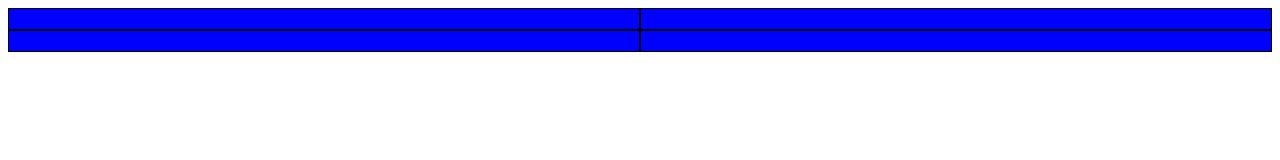
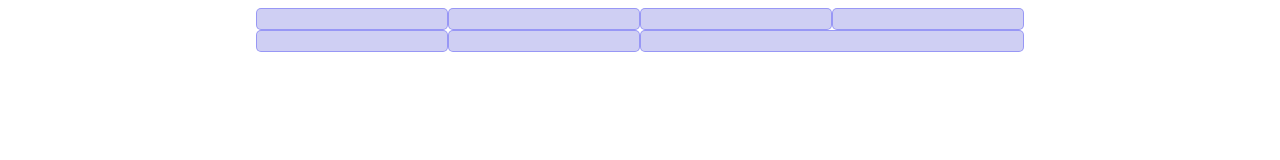
Before and after one commit to danisanc/simplify, a website: page examples/grid/index.html in a window 1280 px wide. Drawn offline with nearby package versions, Linux system fonts and the light colour scheme; files that its build step writes are made by us from their sources.

Commit message:
refactoring in cols and rows using flexbox | added container and examples folder

```diff
--- a/examples/grid/index.html
+++ b/examples/grid/index.html
@@ -9,23 +9,28 @@
     <link rel="stylesheet" href="../../dest/simplify.css">
 
     <style>
-        * {
-            box-sizing: border-box;
-        }
-
         div[class*=col] {
             padding: 10px;
-            background-color: blue;
-            border: 1px solid black;
+            background-color: rgba(143, 143, 228, 0.432);
+            border: 1px solid rgba(120, 118, 245, 0.63);
+            border-radius: 5px;
         }
     </style>
 </head>
 <body>
-    <div class="row">
-        <div class="col-4 md-col-2 sm-col-1"></div>
-        <div class="col-4 md-col-2 sm-col-1"></div>
-        <div class="col-4 md-col-2 sm-col-1"></div>
-        <div class="col-4 md-col-2 sm-col-1"></div>
+    <div class="container">
+        <div class="row">
+            <div class="col"></div>
+            <div class="col"></div>
+            <div class="col"></div>
+            <div class="col"></div>
+        </div>
+
+        <div class="row">
+            <div class="col-4 md-col-2 xs-col-1"></div>
+            <div class="col-4 md-col-2 xs-col-1"></div>
+            <div class="col-2 xs-col-1"></div>
+        </div>
     </div>
 </body>
 </html>
--- a/scss/_config.scss
+++ b/scss/_config.scss
@@ -1,11 +1,14 @@
+// Base container size
+$containersize: 768;
+
 // Divisions
 $griddivisions: 12;
 
 // Responsive
 $medias: (
-  'xs': 600,
-  'sm': 768,
-  'md': 992,
-  'lg': 1200,
-  'xl': 600
+  'xl': 1690,
+  'lg': 1280,
+  'md': 980,
+  'sm': 736,
+  'xs': 480
 );
--- a/scss/_grid.scss
+++ b/scss/_grid.scss
@@ -1,38 +1,50 @@
-// Create mixins
-@mixin row {
+// Container
+.container {
+  margin: 0 auto;
+  max-width: $containersize * 1px;
+
+  &--fluid {
+    margin: 0;
+    max-width: 100%;
+  }
+}
+
+// Row
+%row {
   display: flex;
   flex-wrap: wrap;
+  width: 100%;
 }
 
-@mixin col($width) {
-  width: $width;
-}
+.row {
+  @extend %row;
 
-// Create elements
-// Row
-.row {
-  @include row;
-  justify-content: start;
-}
-
-.row-reverse {
-  @include row;
-  justify-content: end;
+  &--horizontal {
+    @extend %row;
+    flex-direction: column;
+  }
 }
 
 // Column
-@for $i from 1 to ($griddivisions + 1) {
+.col {
+  flex: 1 1 auto;
+  max-width: 100%;
+}
+
+@for $i from 1 through $griddivisions {
   .col-#{$i} {
-    @include col(unquote((100 / $i) + '%'));
+    flex: 0 0 (100 / $i) * 1%;
+    max-width: (100 / $i) * 1%;
   }
 }
 
 // Responsive columns
 @each $size, $value in $medias {
-  @media screen and (min-width: unquote($value + 'px')) {
+  @media screen and (max-width: unquote($value + 'px')) {
     @for $i from 1 to ($griddivisions + 1) {
       .#{$size}-col-#{$i} {
-        @include col(unquote((100 / $i) + '%'));
+        flex: 0 0 (100 / $i) * 1%;
+        max-width: (100 / $i) * 1%;
       }
     }
   }
--- /dev/null
+++ b/scss/_reset.scss
@@ -0,0 +1,10 @@
+*,
+*::before,
+*::after {
+  box-sizing: border-box;
+}
+
+*:focus {
+  border: 0;
+  outline: none;
+}
--- a/scss/simplify.scss
+++ b/scss/simplify.scss
@@ -1,4 +1,5 @@
 // SIMPLIFY CSS
 
+@import 'reset';
 @import 'config';
 @import 'grid';
```
Also changed, not shown: examples/grid/simplify.css (deleted).
